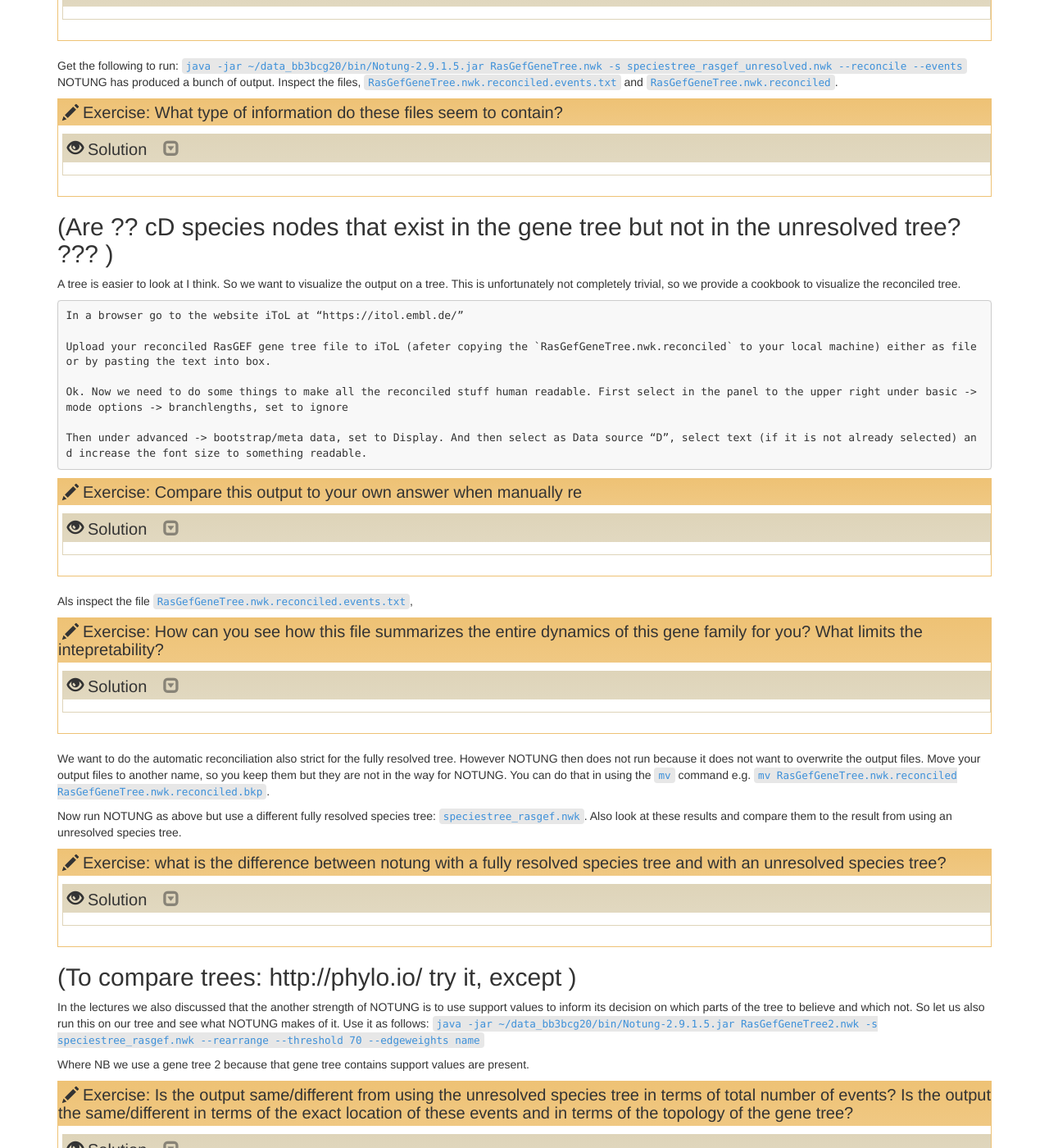
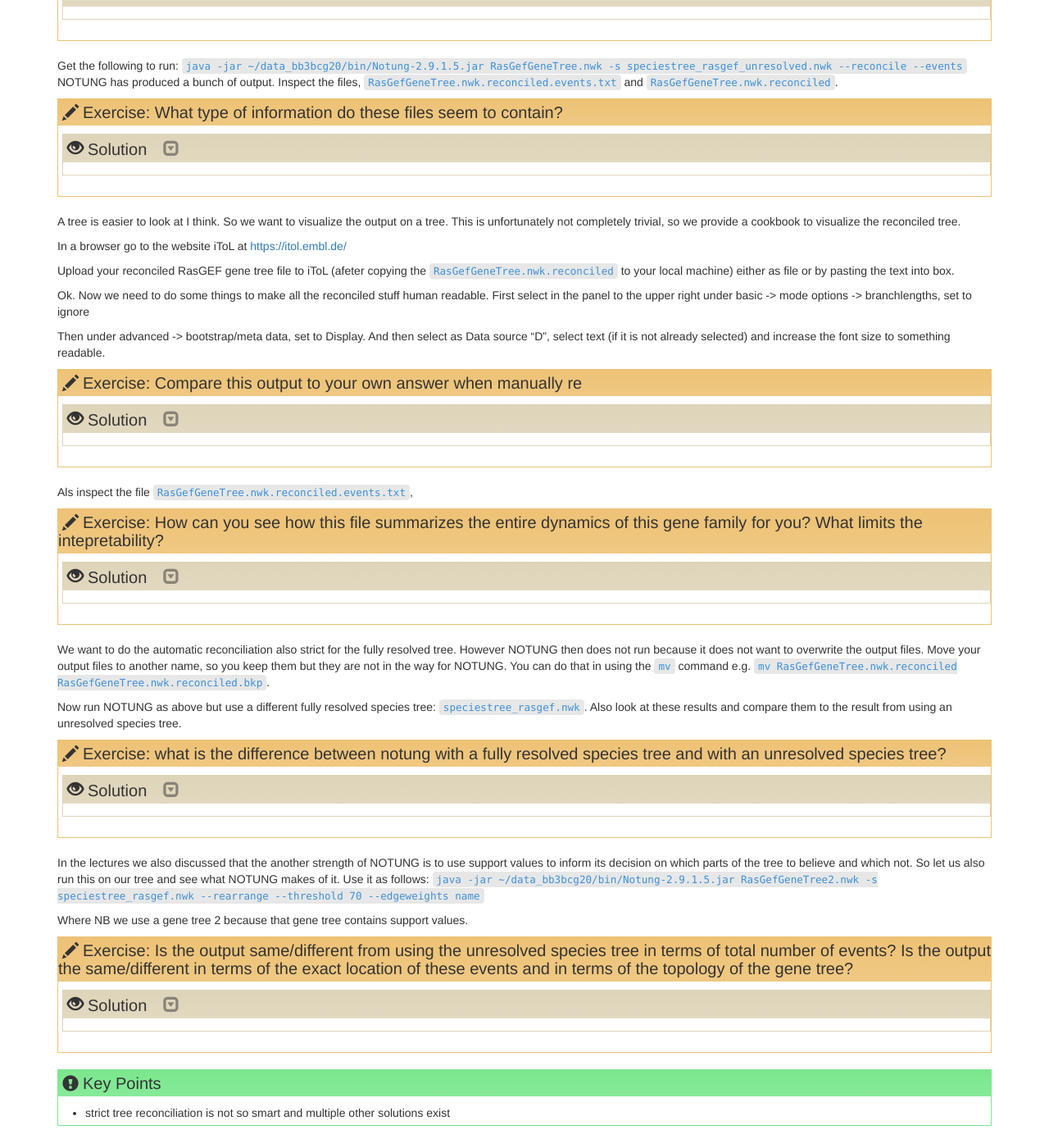
Before and after one commit to TeamMGE/GenomeBioinformaticsCourse, a Jekyll site: the page built from _episodes/42-COOI.md, in a window 1280 px wide and 1400 px high, scrolled down 790 px. Shown: the whole window at 82% size. Built offline with Jekyll 4.4.1, drawn with Linux system fonts in a browser that asks for light colours.

Commit message:
Update 42-COOI.md

```diff
--- a/_episodes/42-COOI.md
+++ b/_episodes/42-COOI.md
@@ -54,17 +54,17 @@
 > {: .solution}
 {: .challenge}
 
-## (Are ?? cD species nodes that exist in the gene tree but not in  the unresolved tree? ??? )
+[//]: ## (Are ?? cD species nodes that exist in the gene tree but not in  the unresolved tree? ??? )
 
 A tree is easier to look at I think. So we want to visualize the output on a tree. This is unfortunately not completely trivial, so we provide a cookbook to visualize the reconciled tree.
 
-    In a browser go to the website iToL at “https://itol.embl.de/”
+In a browser go to the website iToL at [https://itol.embl.de/](https://itol.embl.de/)
 
-    Upload your reconciled RasGEF gene tree file to iToL (afeter copying the `RasGefGeneTree.nwk.reconciled` to your local machine) either as file or by pasting the text into box.
+Upload your reconciled RasGEF gene tree file to iToL (afeter copying the `RasGefGeneTree.nwk.reconciled` to your local machine) either as file or by pasting the text into box.
 
-    Ok. Now we need to do some things to make all the reconciled stuff human readable. First select in the panel to the upper right under basic -> mode options -> branchlengths, set to ignore
+Ok. Now we need to do some things to make all the reconciled stuff human readable. First select in the panel to the upper right under basic -> mode options -> branchlengths, set to ignore
 
-    Then under advanced -> bootstrap/meta data, set to Display. And then select as Data source “D”, select text (if it is not already selected) and increase the font size to something readable.
+Then under advanced -> bootstrap/meta data, set to Display. And then select as Data source “D”, select text (if it is not already selected) and increase the font size to something readable.
 
 > ## Exercise:   Compare this output to your own answer when manually re
 >
@@ -101,11 +101,11 @@
 > {: .solution}
 {: .challenge}
 
-## (To compare trees: http://phylo.io/ try it, except )
+[//]: ## (To compare trees: http://phylo.io/ try it, except )
 
 In the lectures we also discussed that the another strength of NOTUNG is to use support values to inform its decision on which parts of the tree to believe and which not. So let us also run this on our tree and see what NOTUNG makes of it. Use it as follows: `java -jar ~/data_bb3bcg20/bin/Notung-2.9.1.5.jar RasGefGeneTree2.nwk -s speciestree_rasgef.nwk --rearrange --threshold 70 --edgeweights name`
 
-Where NB we use a gene tree 2 because that gene tree contains support values are present.
+Where NB we use a gene tree 2 because that gene tree contains support values.
 > ## Exercise: Is the output same/different from using the unresolved species tree in terms of total number of events?  Is the output the same/different in terms of the exact location of these events and in terms of the topology of the gene tree?
 >
 >> ## Solution
```
